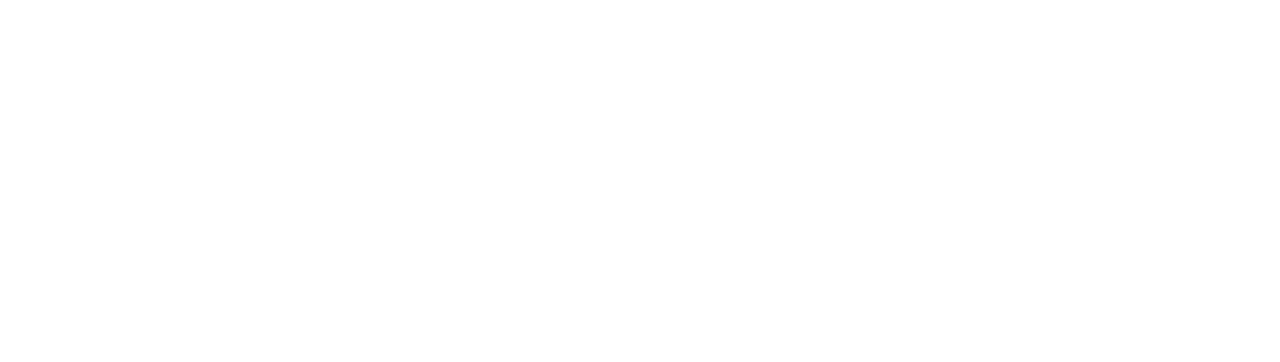
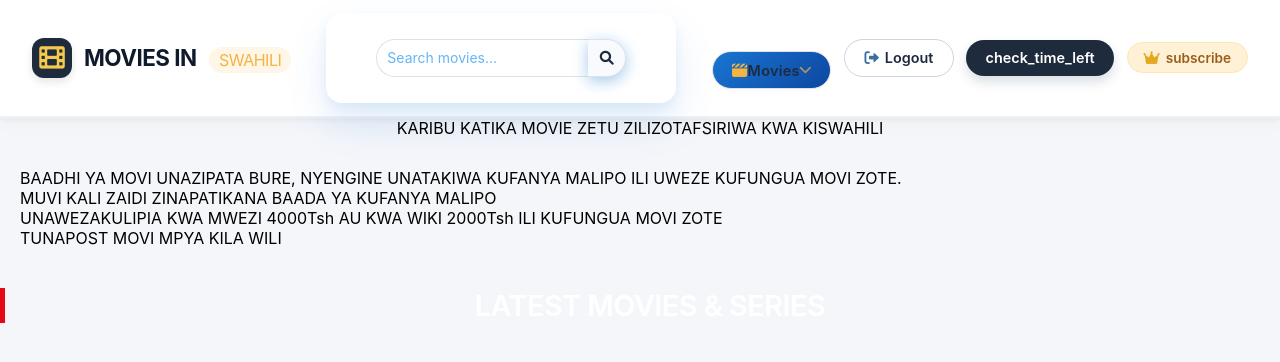
Before and after one commit to Mnemba-org/movies, a Flask app: page / in a window 1280 px wide. Before the commit the part shown is empty. Shown: the top 362 px of the page. Run offline with Flask 3, Linux system fonts and the light colour scheme; the visitor is signed in with stand-in values (Sample User, id 1); some libraries are stand-ins or nearby versions.

Commit message:
Update home.html

```diff
--- a/templates/home.html
+++ b/templates/home.html
@@ -1,3 +1,25 @@
+{% extends "layout.html" %}
+
+{% block title %}
+<title>Swahili Movie Hub · Home</title>
+{% endblock %}
+
+{% block content %}
+
+<div class="home-container">
+    <!-- Welcome Text -->
+    <div class="welcome-text" style="text-align: center; margin-bottom: 30px;">
+        <p>KARIBU KATIKA MOVIE ZETU ZILIZOTAFSIRIWA KWA KISWAHILI</p>
+    </div>
+
+    <p style="margin-left:20px;">BAADHI YA MOVI UNAZIPATA BURE, NYENGINE UNATAKIWA KUFANYA MALIPO ILI UWEZE KUFUNGUA MOVI ZOTE.</p>
+    <p style="margin-left:20px;">MUVI KALI ZAIDI ZINAPATIKANA BAADA YA KUFANYA MALIPO</p>
+    <p style="margin-left:20px;">UNAWEZAKULIPIA KWA MWEZI 4000Tsh AU KWA WIKI 2000Tsh ILI KUFUNGUA MOVI ZOTE</p>
+    <p style="margin-left:20px;">TUNAPOST MOVI MPYA KILA WILI</p>
+
+    <!-- Mixed Movies & Series Section -->
+    <h2 style="color: #fff; margin: 40px 0 20px; font-size: 1.8rem; border-left: 5px solid #e50914; padding-left: 15px;">LATEST MOVIES & SERIES</h2>
+
     <div class="series-grid">
         {% for content in mixed_content %}
         <div class="movie-card-small">
@@ -15,16 +37,31 @@
             <div class="movie-info-small">
                 <h5 class="movie-title-small">{{ content.item.title }}</h5>
                 <div class="movie-meta-small">
-                <!-- Shows "Video" or "Series" badge -->
-                <span class="type-badge">{{ content.type | capitalize }}</span>
-
                     {% if content.item.free %}
                         <span class="badge-free-small">Free</span>
                     {% else %}
                         <span class="badge-premium-small">Premium</span>
+                    {% endif %}
+
+                    {% if content.type == 'series' %}
+                        <span style="color: #3498db; margin-left: 10px;">{{ content.item.episodes|length }} episodes</span>
                     {% endif %}
                 </div>
             </div>
         </div>
         {% endfor %}
     </div>
+</div>
+
+<style>
+    .my-search-button {
+        background-color: #e50914;
+        color: white;
+        border: none;
+        padding: 10px 20px;
+        font-size: 16px;
+        cursor: pointer;
+    }
+</style>
+
+{% endblock %}
```
Lines whose indentation alone changed are shown as unchanged.
